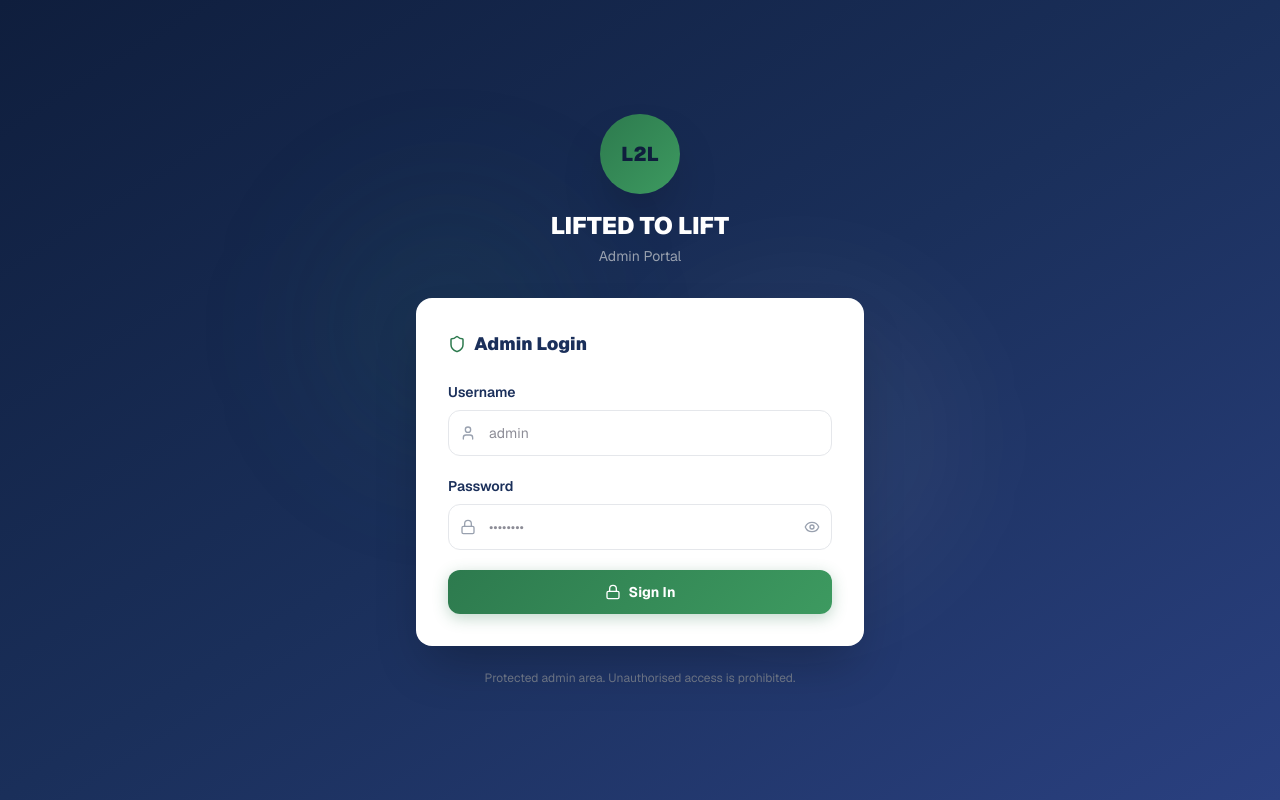
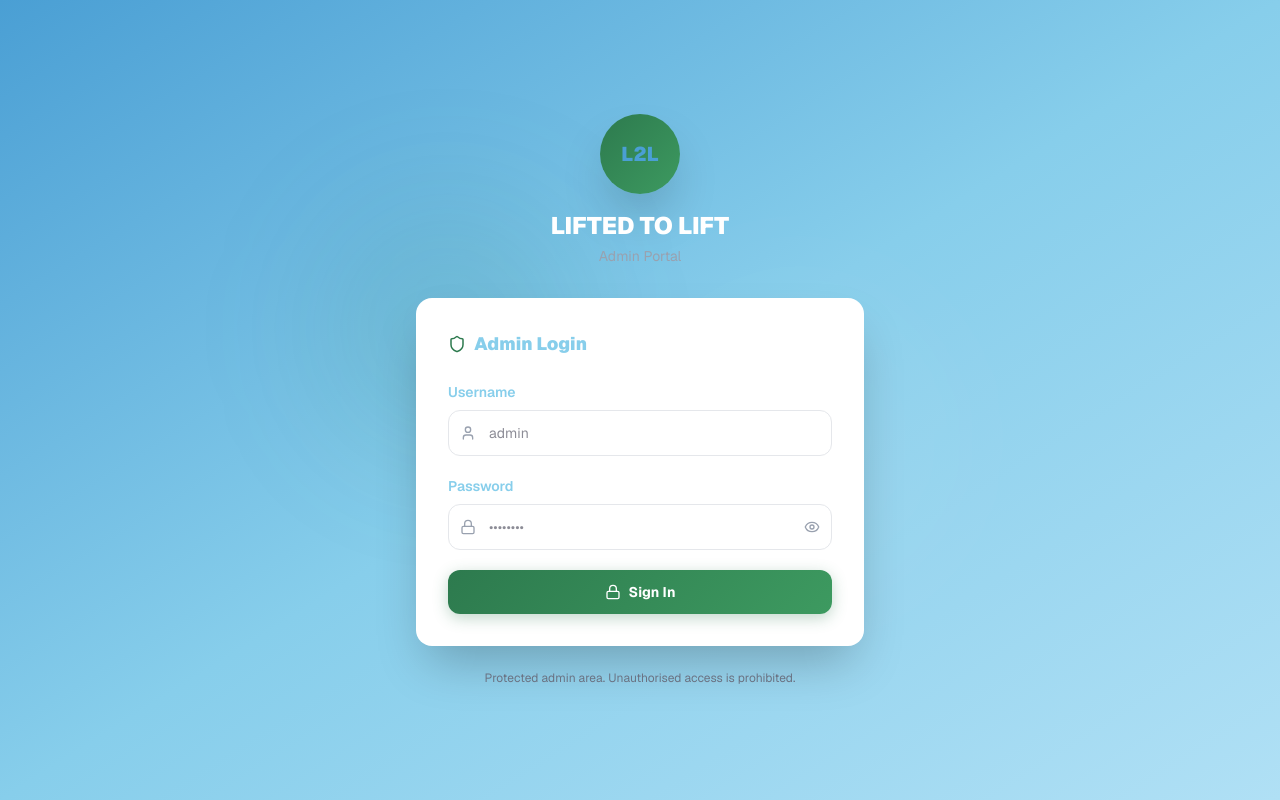
Before and after one commit to Helvino-Technologies-Limited/lifted, a Next.js app in the folder frontend/: page /admin/login in a window 1280 px wide. Built offline with nearby package versions, Linux system fonts and the light colour scheme.

Commit message:
Commiting updates

```diff
--- a/frontend/app/globals.css
+++ b/frontend/app/globals.css
@@ -1,9 +1,9 @@
 @import "tailwindcss";
 
 :root {
-  --navy: #1a2f5a;
-  --navy-dark: #0f1e3d;
-  --navy-light: #2a4080;
+  --navy: #87ceeb;
+  --navy-dark: #4a9fd4;
+  --navy-light: #b0e0f5;
   --gold: #2d7a4e;
   --gold-light: #3d9a60;
   --gold-pale: #e8f5ee;
--- a/frontend/app/layout.tsx
+++ b/frontend/app/layout.tsx
@@ -37,7 +37,7 @@ export default function RootLayout({ children }: { children: React.ReactNode })
           <Toaster
             position="top-right"
             toastOptions={{
-              style: { borderRadius: '10px', background: '#1a2f5a', color: '#fff' },
+              style: { borderRadius: '10px', background: '#87ceeb', color: '#fff' },
               success: { style: { background: '#2d7a4e' } },
               error: { style: { background: '#c0392b' } },
             }}
--- a/frontend/components/sections/PillarsOverview.tsx
+++ b/frontend/components/sections/PillarsOverview.tsx
@@ -9,7 +9,7 @@ const PILLARS = [
   {
     key: 'pillar1',
     icon: GraduationCap,
-    gradient: 'from-[#1a2f5a] to-[#2a4080]',
+    gradient: 'from-[#87ceeb] to-[#b0e0f5]',
     accentColor: '#c8932a',
     image: 'https://images.unsplash.com/photo-1503676260728-1c00da094a0b?w=600&q=80',
     defaultTitle: 'Educational Equity & Scholarships',
@@ -20,7 +20,7 @@ const PILLARS = [
     key: 'pillar2',
     icon: Zap,
     gradient: 'from-[#c8932a] to-[#e8b84b]',
-    accentColor: '#1a2f5a',
+    accentColor: '#87ceeb',
     image: 'https://images.unsplash.com/photo-1552664730-d307ca884978?w=600&q=80',
     defaultTitle: 'Youth Empowerment',
     defaultBody: 'Equipping unemployed youth who faced educational barriers with practical, technical skills to foster self-reliance and employability.',
```
